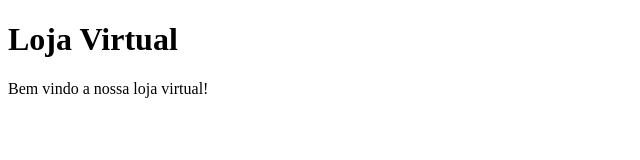
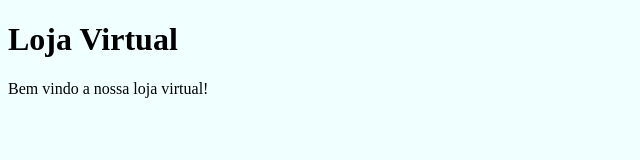
Before and after one commit to mainasfreitas/pwia, a plain HTML site: page index.html in a window 1280 px wide. Shown: the whole page, without its empty margins (0-640 px from the left). Drawn offline with Linux system fonts and the light colour scheme.

Commit message:
Mudanças

```diff
--- /dev/null
+++ b/estilo.css
@@ -0,0 +1,10 @@
+div{
+    border: 1px solid #b19cd9;
+}
+
+html, body{
+    margin: o;
+    padding: o;
+    height: 100%;
+    background-color: azure;
+}
--- a/index.html
+++ b/index.html
@@ -4,6 +4,8 @@
     <meta charset="UTF-8">
     <meta name="viewport" content="width=device-width, initial-scale=1.0">
     <title>Progeto PW</title>
+    <link rel="stylesheet" href="estilo.css"/>
+
 </head>
 <body>
         <h1>Loja Virtual</h1>
```
